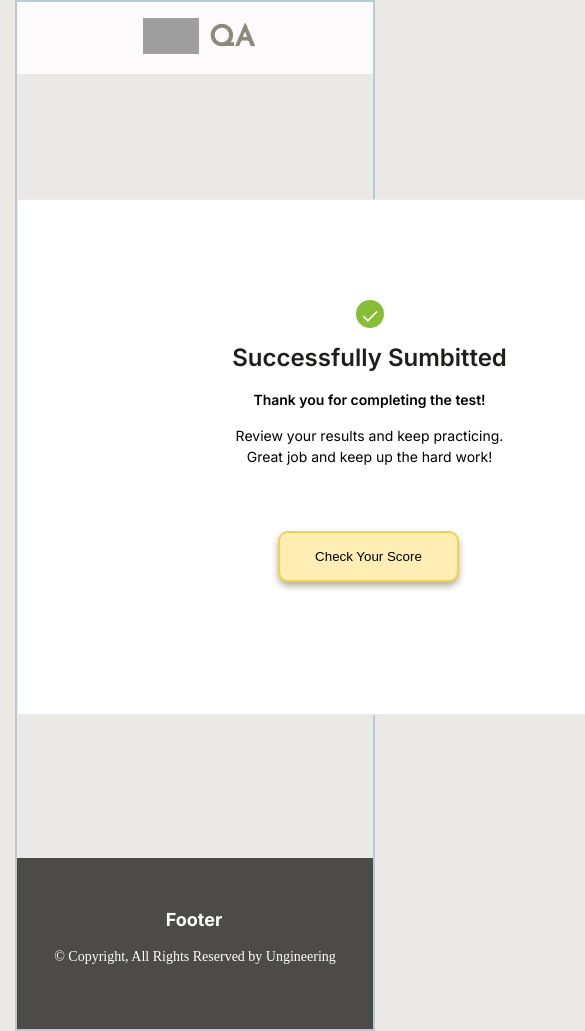
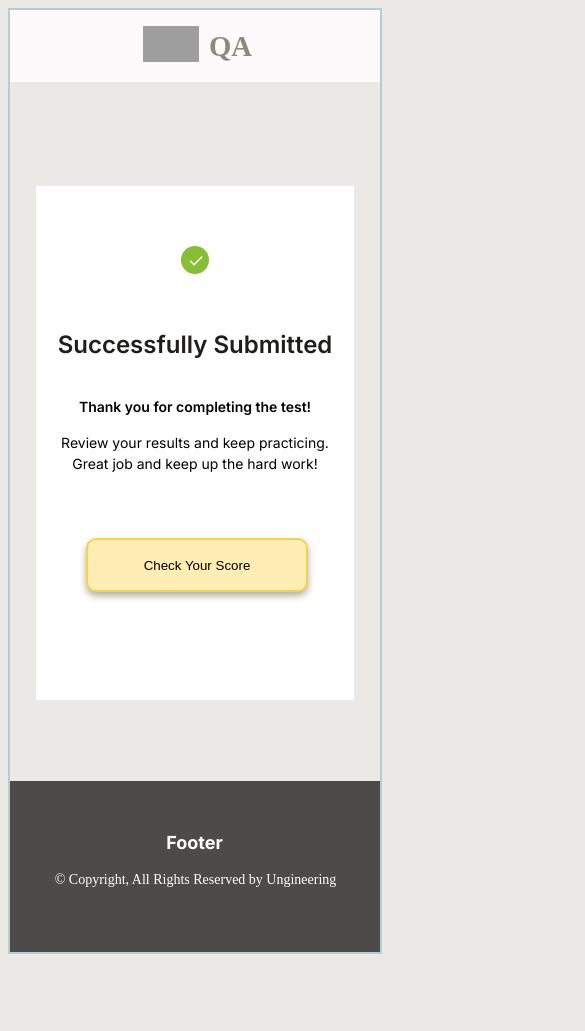
Before and after one commit to swaridebbarma/assessment-platform, a Next.js app: page /Submitted in a window 390 px wide. Shown: the top 1031 px of the page, 585 px wide, since content can reach past the window. After the commit the page ends 962 px from the top, so only its background shows below. Built offline with nearby package versions, Linux system fonts and the light colour scheme; grey boxes are pictures that could not be loaded; a web font is replaced by a local one.

Commit message:
chang some css

```diff
--- a/app/Portal.css
+++ b/app/Portal.css
@@ -7,7 +7,6 @@ h1 {
     font-style: normal;
     font-weight: 600;
     line-height: 120%;
-    letter-spacing: -0.48px;
     margin-top: 84px;
 
 }
@@ -58,16 +57,13 @@ h4 {
     font-style: normal;
     font-weight: 700;
     line-height: 150%;
-    margin-top: -10px;
 }
 
 hr {
     width: 620px;
     height: 1px;
     background: #4C4B49;
-    /* margin-bottom: 39px; */
     margin-top: 60px;
-
 }
 
 .portal-btn {
--- a/app/Submitted/Header.js
+++ b/app/Submitted/Header.js
@@ -1,8 +1,10 @@
+import Image from 'next/image';
+
 const Header = () => {
 	return (
-		<div className="row">
-			<div className="col1">
-				<img src="/Logo Grp.svg" alt="Logo" />
+		<div className="header-row">
+			<div className="header-col1">
+				<Image src="/Logo Grp.svg" alt="Logo" width={56} height={36} />
 			</div>
 			<div className="col2"> QA </div>
 		</div>
--- a/app/Submitted/Submission.css
+++ b/app/Submitted/Submission.css
@@ -1,10 +1,10 @@
 .submission-box1 {
     width: 705px;
-    height: 516px;
+    height: auto;
     border: 1px solid rgb(231, 234, 238);
     background-color: white;
     margin: auto;
-    margin-top: 125px;
+    margin-top: 103px;
 
 }
 
@@ -14,15 +14,14 @@
     height: 28px;
     background-color: #88BE37;
     border-radius:15px;
-    padding: 6px;
-    margin-top: 100px;
+    padding:4px 8px;
+    margin-top: 93px;
 }
 
 
 
-
 .submission-box2 {
-    width: 305px;
+    width: 320px;
     height: auto;
     /* border: 1px solid black; */
     margin: auto;
@@ -35,6 +34,7 @@ h1 {
     font-size: 24px;
     font-weight: 600;
     line-height: 120%;
+    margin-top: 22px;
 }
 
 .submission-box2,
@@ -59,11 +59,43 @@ p {
 
 
 .Score-btn {
-    margin-top: 50px;
+    width: 222px;
+    height: 54px;
+    margin-top: 89px;
+    margin-bottom: 108px;
     padding: 16px 35px;
-    margin-left: 37%;
+    margin-left: 230px;
     border-radius: 10px;
     border: 2px solid #F4D150;
     background: #FEEEB4;
     box-shadow: 0px 4px 7px 0px #B3AE9C;
 }
+
+
+/* Mobile view */
+@media (max-width: 767px) {
+    .submission-box1 {
+        width: 320px;
+        height: auto;
+    }
+
+    .submission-box2,
+    h2 {
+        margin-top: 36px;
+    }
+
+    .Score-btn {
+        margin-left: 50px;
+        margin-bottom: 60pxpx;
+        margin-top: 50px;
+    }
+
+    .submission-box2 {
+        width: 280px;
+    }
+
+    .tick {
+        margin-top: 60px;
+        margin-bottom: 57px;
+    }
+}
--- a/app/Submitted/Submission.js
+++ b/app/Submitted/Submission.js
@@ -1,23 +1,23 @@
 import "./Submission.css";
 import Link from "next/link";
+import Image from 'next/image';
 
 const Submission = () => {
     return (
         <>
             <div className="submission-box1">
                 <div className="tick">
-                    <img src="/Group 32.svg" alt="Logo" />
+                    <Image src="/Group 32.svg" alt="Logo" width={14} height={10} />
                 </div>
                 <div className="submission-box2">
-                    <h1 >Successfully Sumbitted</h1>
-                    <h2 >Thank you for completing the test! </h2>
-                    <p >Review your results and keep practicing.
+                    <h1>Successfully Submitted</h1>
+                    <h2>Thank you for completing the test!</h2>
+                    <p>Review your results and keep practicing.
                         Great job and keep up the hard work!</p>
                 </div>
-                <Link href="Score">
+                <Link href="/Score">
                     <button className="Score-btn">Check Your Score</button>
                 </Link>
-
             </div>
         </>
     );
--- a/app/globals.css
+++ b/app/globals.css
@@ -1,59 +1,61 @@
 * {
   box-sizing: border-box;
 }
-.container {
-  background: #EBE9E6;
-  height: auto;
+
+@media (min-width: 1665px) {
+  .container {
+    width: 1240px;
+    margin: auto;
+    border: 2px solid #b7cbd1;
+
+  }
 }
 
 body {
   background: #EBE9E6;
   border: 2px solid #b7cbd1;
-  height: auto;
-  margin: auto;
+
 }
 
-/* @media (min-width: 1024px) {
-  body {
-    background: #EBE9E6;
-    border: 2px solid #b7cbd1;
-    width: 1240px;
-    height: auto;
-    margin: auto;
-  }
-}  */
 
 /* Mobile view */
-@media (max-width: 768px) {
-  body {
-    background: #EBE9E6;
-    border: 2px solid #b7cbd1;
-    width: 360px;
-    height: auto;
-    margin: auto;
+
+@media(max-width:786px) {
+
+  .row {
+    width: auto;
+    height: 72px;
+    display: flex;
+    align-items: center;
+    justify-content: center;
+    /* border: 2px solid blue; */
+    background: #FCFAFA;
+  }
+
+  .col1 {
+
+    margin-left: 120px;
   }
 }
 
 
 /* header css */
+/* first page */
 
-.row {
+.header-row{
   display: flex;
+  width: auto;
+  height: 72px;
+  padding: 18px 0px;
+  justify-content: center;
   align-items: center;
-  justify-content: center;
-  height: 72px;
   /* border: 2px solid blue; */
   background: #FCFAFA;
+
 }
 
-.col1 {
-
-  margin-left: 70%;
-}
-
-.col1 img {
-  width: 56px;
-  height: 36px;
+.header-col1 {
+  margin-left: 367px;
 }
 
 .col2 {
@@ -64,8 +66,9 @@ body {
   font-family: "Josefin Sans";
   font-weight: 700;
   color: #8F887C;
-  margin-right: 70%;
   width: 48px;
+  margin-right:367px;
+
 }
 
 .col3 {
@@ -90,12 +93,24 @@ body {
 
 
 /* second page */
+.secondpage-row {
+  display: flex;
+  height: 72px;
+  padding: 18px 0px;
+  align-items: center;
+  /* border: 2px solid blue; */
+  background: #FCFAFA;
+}
+.secondpage-col1 {
+  margin-left: 120px;
+}
 
 .pagination {
   display: flex;
   justify-content: center;
   align-items: center;
-  margin-left: -30%;
+  margin-left: 220px;
+
 }
 
 .submitted-btn {
@@ -111,8 +126,8 @@ body {
 
 .footer-row {
   display: flex;
-  margin: auto;
   height: 171px;
+  padding: 46px 0px 68px 0px;
   justify-content: center;
   align-items: center;
   background: #4C4B49;
@@ -120,10 +135,6 @@ body {
 
 }
 
-.footer {
-  margin: 46px 0px 68px 0px;
-
-}
 
 .p1 {
   width: 57px;
@@ -133,10 +144,8 @@ body {
   font-size: 18px;
   font-weight: 700;
   text-align: center;
-  /* margin-bottom: 18px; */
   color: white;
-  /* margin-bottom: 18px; */
-  /* margin-top: 46px; */
+
 
 
 }
@@ -151,7 +160,17 @@ body {
   width: 289px;
   height: 17px;
   color: white;
-  /* margin-bottom: 68px; */
-  /* margin-top: 18px; */
 
 }
+
+
+@media(max-width:786px) {
+  .footer-row {
+    display: flex;
+    height: 171px;
+    padding: 46px 35px 68px 36px;
+    justify-content: center;
+    align-items: center;
+    margin-top: 80px;
+  }
+}
--- a/app/layout.js
+++ b/app/layout.js
@@ -12,7 +12,7 @@ export default function RootLayout({ children }) {
   return (
     <html lang="en">
       <body className={inter.className}>{children}
-      <link
+      {/* <link
           rel="stylesheet"
           href="https://fonts.googleapis.com/css2?family=Josefin Sans"
         />
@@ -23,7 +23,7 @@ export default function RootLayout({ children }) {
          <link
           rel="stylesheet"
           href="https://fonts.googleapis.com/css2?family=Inria Sans"
-        />
+        /> */}
       </body>
     </html>
   );
--- a/package.json
+++ b/package.json
@@ -12,7 +12,7 @@
     "@emotion/react": "^11.13.0",
     "@emotion/styled": "^11.13.0",
     "@mui/material": "^5.16.5",
-    "next": "14.2.5",
+    "next": "^14.2.5",
     "react": "^18",
     "react-dom": "^18"
   },
```
Also changed, not shown: app/Header.js (+5 -4 lines), app/Portal.js (+7 -8 lines), app/Score/Header.js (+5 -3 lines), app/Start_Test/Header.js (+5 -3 lines), app/page.js (+3 -4 lines), 1 other file (tests, documents, lock files or other folders).
